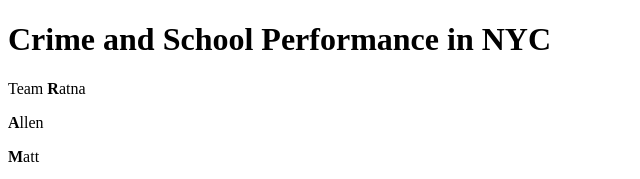
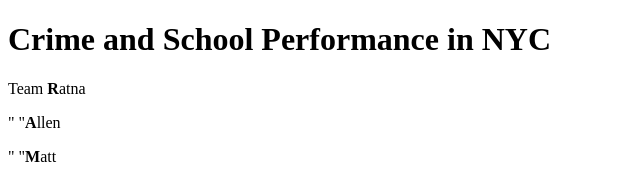
Before and after one commit to AllenRayC/NYC-School-Performance, a plain HTML site: page index.html in a window 1280 px wide. Shown: the top 179 px of the page, 0-640 px from the left. Drawn offline with Linux system fonts and the light colour scheme.

Commit message:
Update index.html

```diff
--- a/index.html
+++ b/index.html
@@ -8,8 +8,8 @@
 <body>
 	<h1>Crime and School Performance in NYC</h1>
 	<p>Team <strong>R</strong>atna</p>
-	<p>     <strong>A</strong>llen</p>
-	<p>     <strong>M</strong>att</p>
+	<p>"     "<strong>A</strong>llen</p>
+	<p>"     "<strong>M</strong>att</p>
 	<article>
 	    <a target="_blank" href="Images/FelonyRate_vs_CollegeRate.png">
 	      <img src="Images/FelonyRate_vs_CollegeRate.png" alt="College Rate 2014 vs Average Felony Rate">
```
